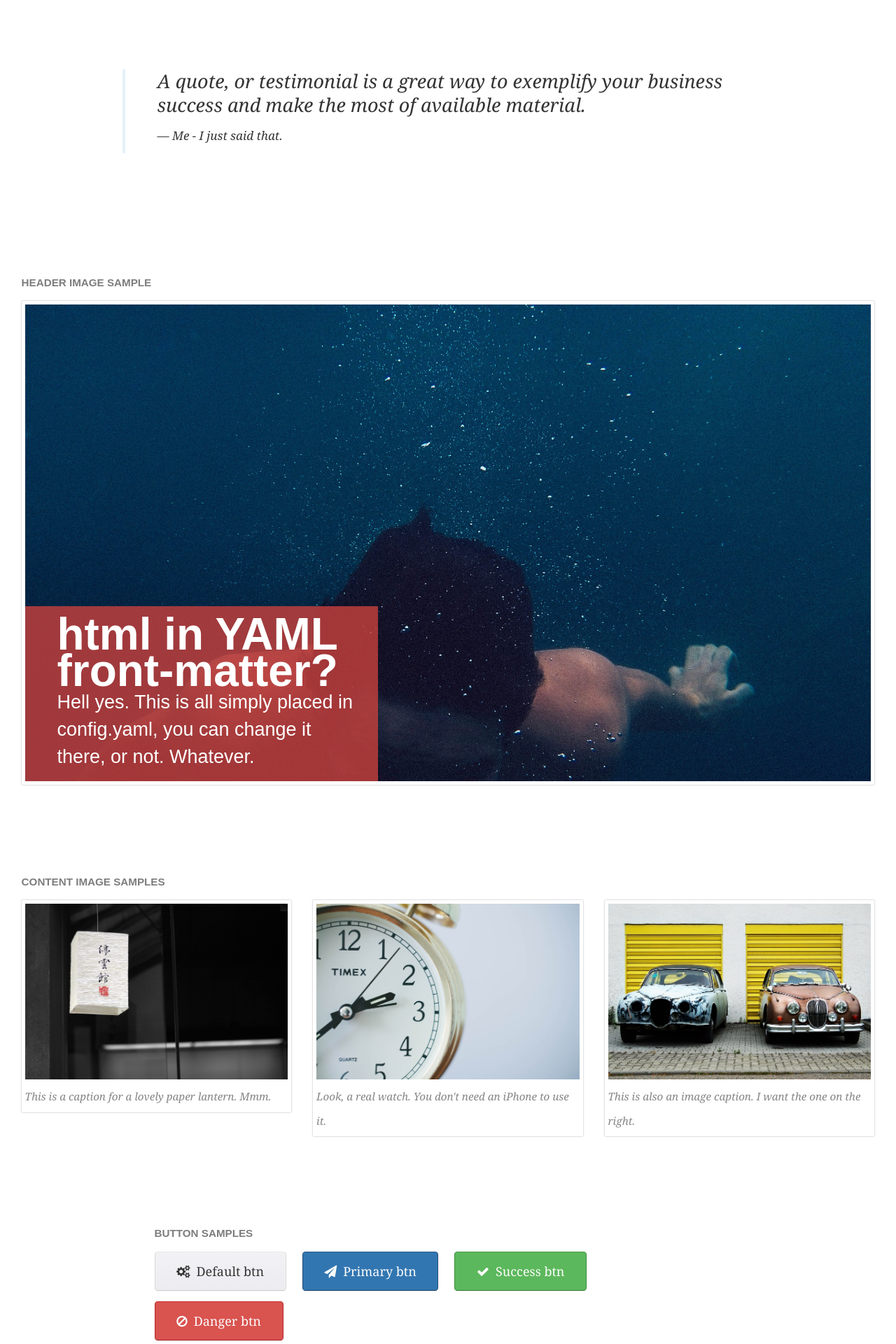
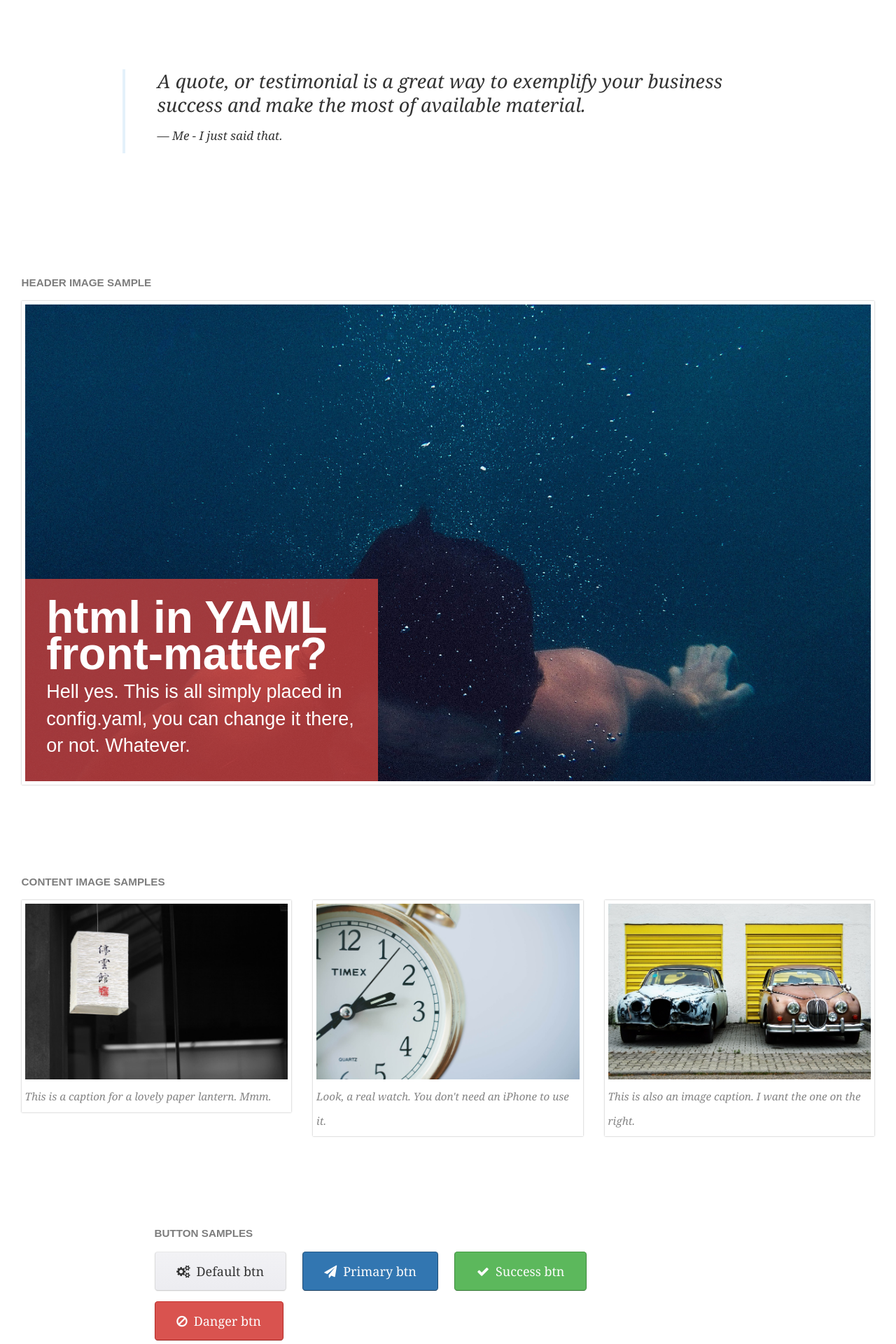
Before and after one commit to nternetinspired/jekyll-design, a Jekyll site: the page built from _posts/2014-09-15-element-collage-1.html, in a window 1280 px wide. Shown: the part 2015-3935 px from the top of the page at 70% size. Built offline with Jekyll 4.4.1, drawn with Linux system fonts in a browser that asks for light colours.

Commit message:
less junk, more funk.

```diff
--- a/_sass/views/_element-collage-1.scss
+++ b/_sass/views/_element-collage-1.scss
@@ -97,7 +97,11 @@ $color-swatch: (
 
         h1 {
             color: #fff;
-            margin: 0;
+            margin-bottom: spacer(1, $scale-up3);
+
+            @include mq(lg) {
+                margin-bottom: spacer(1, $scale-up4);
+            }
         }
 
         img {
@@ -111,7 +115,7 @@ $color-swatch: (
 
         .caption {
             background: transparentize(#c8403d, .2);
-            padding: spacer(2) spacer(4) spacer(2) spacer(6);
+            padding: spacer(4);
             position: absolute;
             max-width: 28em;
 
```
